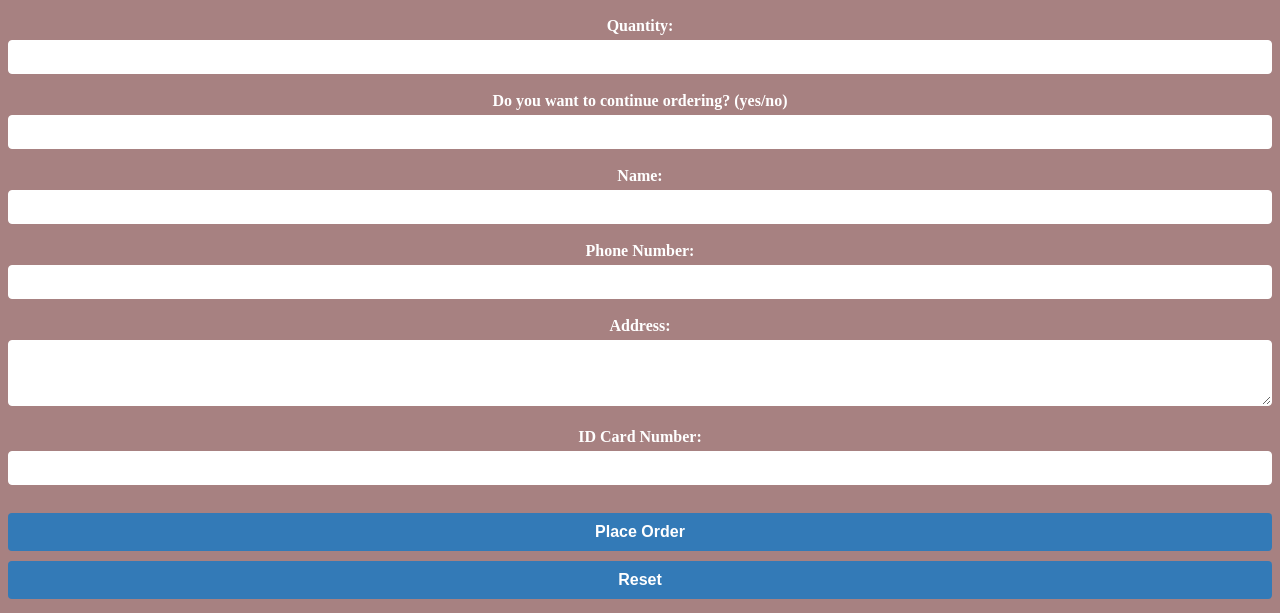
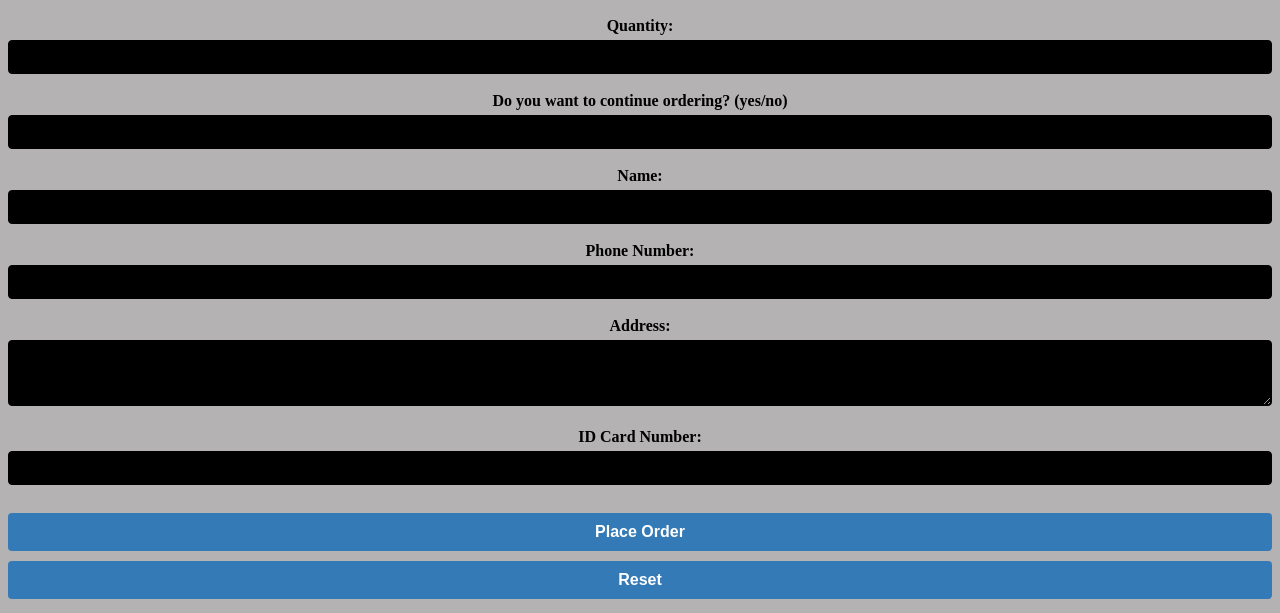
Before and after one commit to Code-Institute-Submissions/Project-The-Liquor-Store, a Flask app: page / in a window 1280 px wide. Shown: the part 187-800 px from the top of the page. Run offline with Flask 3, Linux system fonts and the light colour scheme.

Commit message:
background color updated

```diff
--- a/static/CSS/style.css
+++ b/static/CSS/style.css
@@ -1,18 +1,19 @@
 body {
-    background-color: #a78181;
+    background-color: #b4b2b2;
+    color: #afadad;
 }
 
 .container {
     width: 100%;
     margin: 0 auto;
     padding: 20px;
-    background-color: #fff;
+    background-color: #333;
     border-radius: 10px;
 }
 
 h1, h2 {
     text-align: center;
-    color: #fff;
+    color: #000;
     text-decoration: underline;
 }
 
@@ -20,7 +21,7 @@ label {
     display: block;
     margin-bottom: 5px;
     font-size: 16px;
-    color: #fff;
+    color: #000;
     font-weight: bold;
     text-align: center;
 }
@@ -33,19 +34,19 @@ select {
     width: 100%;
     padding: 8px;
     font-size: 14px;
-    border: 1px solid #fff;
+    border: 1px solid #000;
     border-radius: 4px;
     box-sizing: border-box;
-    background-color: #fff;
+    background-color: #000;
     font-weight: bold;
     text-align: center;
-    color: #e4e1e1;
+    color: #000;
 }
 
 select {
     background: url('arrow.png') no-repeat right center;
     background-size: 12px;
-    color: #e4e1e1;
+    color: #000;
 }
 
 textarea {
```
